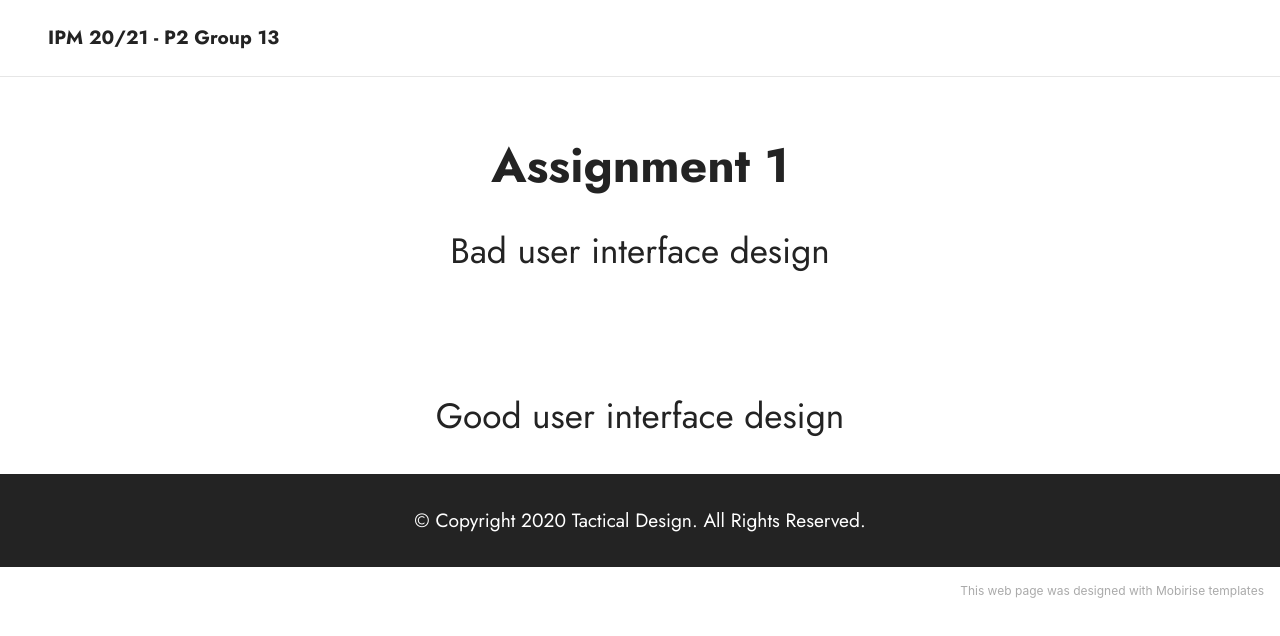
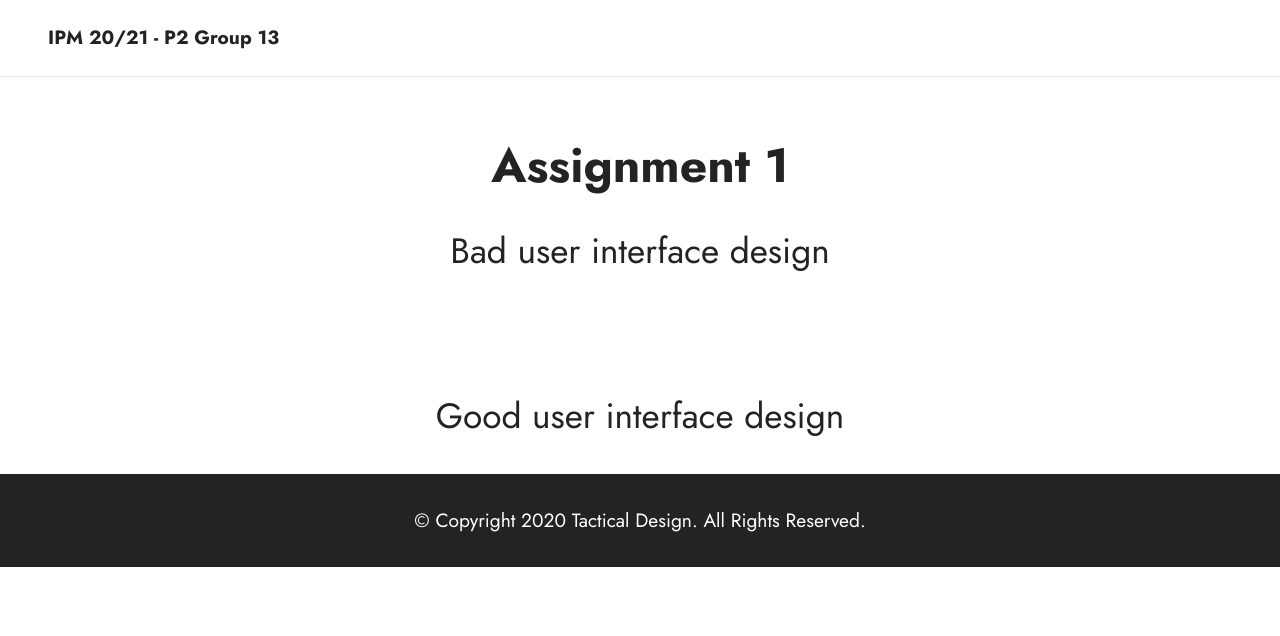
Before and after one commit to denisov93/tacticaldesign, a plain HTML site: page 41936_a_1.html in a window 1280 px wide. Drawn offline with Linux system fonts and the light colour scheme.

Commit message:
Alter Page

```diff
--- a/41936_a_1.html
+++ b/41936_a_1.html
@@ -17,9 +17,6 @@
   <link rel="stylesheet" href="assets/socicon/css/styles.css">
   <link rel="stylesheet" href="assets/theme/css/style.css">
   <link rel="preload" as="style" href="assets/mobirise/css/mbr-additional.css"><link rel="stylesheet" href="assets/mobirise/css/mbr-additional.css" type="text/css">
-
-
-
 
 </head>
 <body>
@@ -80,15 +77,8 @@
 </section>
 
 <section class="footer3 cid-s48P1Icc8J" once="footers" id="footer3-1d">
-
-
-
-
-
     <div class="container">
         <div class="media-container-row align-center mbr-white">
-
-
             <div class="row row-copirayt">
                 <p class="mbr-text mb-0 mbr-fonts-style mbr-white align-center display-7">
                     © Copyright 2020 Tactical Design. All Rights Reserved.
@@ -96,8 +86,6 @@
             </div>
         </div>
     </div>
-</section><section style="background-color: #fff; font-family: -apple-system, BlinkMacSystemFont, 'Segoe UI', 'Roboto', 'Helvetica Neue', Arial, sans-serif; color:#aaa; font-size:12px; padding: 0; align-items: center; display: flex;"><a href="https://mobirise.site/c" style="flex: 1 1; height: 3rem; padding-left: 1rem;"></a><p style="flex: 0 0 auto; margin:0; padding-right:1rem;"><a href="https://mobirise.site/r" style="color:#aaa;">This web page</a> was designed with Mobirise templates</p></section><script src="assets/web/assets/jquery/jquery.min.js"></script>  <script src="assets/popper/popper.min.js"></script>  <script src="assets/tether/tether.min.js"></script>  <script src="assets/bootstrap/js/bootstrap.min.js"></script>  <script src="assets/smoothscroll/smooth-scroll.js"></script>  <script src="assets/dropdown/js/nav-dropdown.js"></script>  <script src="assets/dropdown/js/navbar-dropdown.js"></script>  <script src="assets/touchswipe/jquery.touch-swipe.min.js"></script>  <script src="assets/theme/js/script.js"></script>
-
-
+</section>
 </body>
 </html>
```
